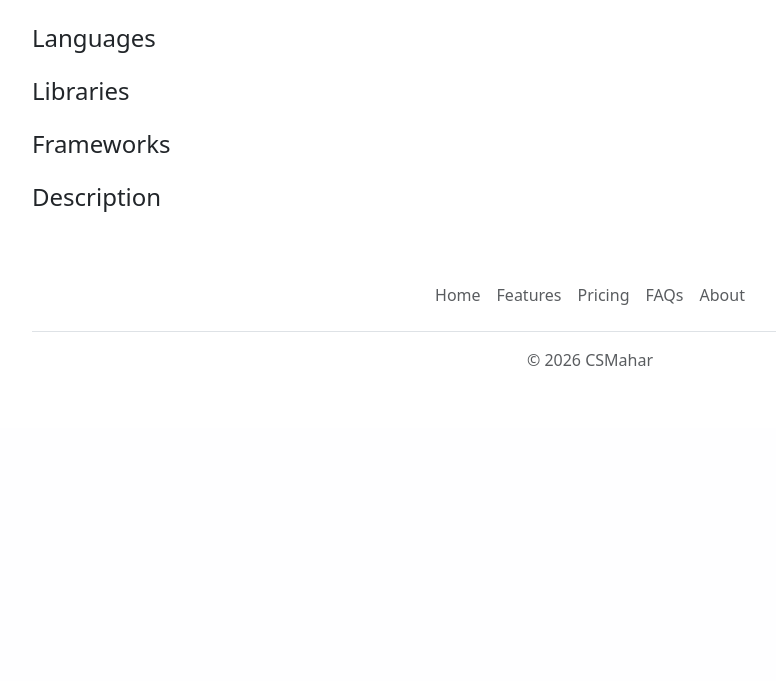
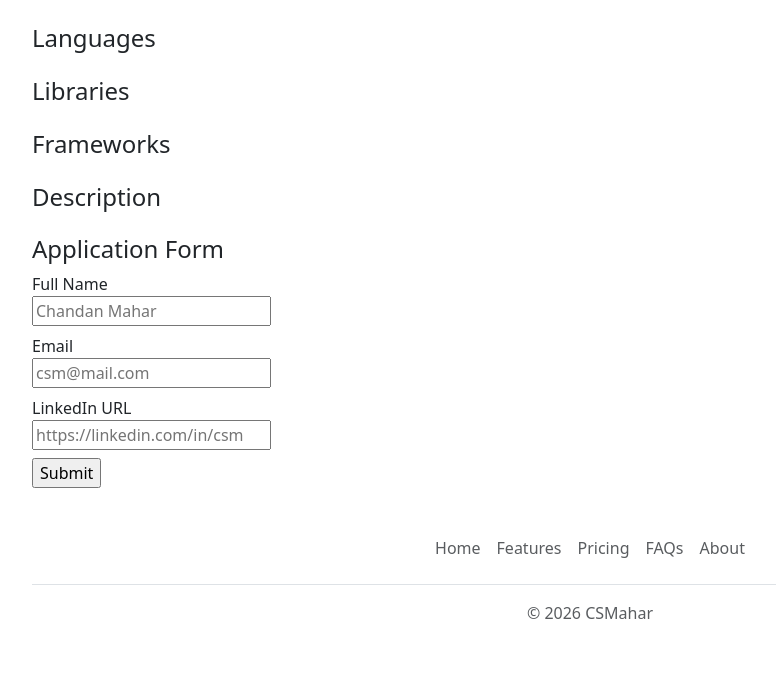
Before and after one commit to ChandanSinghMahar/Portfolio-Website, a Flask app: template templates/projectpage.html in a window 1280 px wide. Shown: the part 405-1086 px from the top of the page, without its empty margins (50-826 px from the left). Before the commit the page ends 771 px from the top, so only its background shows below. Run offline with Flask 3, Linux system fonts and the light colour scheme; the template is opened without the code that fills it, so the values that code supplies are empty.

Commit message:
application form rough draft and submit button

```diff
--- a/api/index.py
+++ b/api/index.py
@@ -1,4 +1,4 @@
-from flask import Flask, render_template, jsonify
+from flask import Flask, render_template, jsonify, request
 from database.database import load_projects_from_db, load_project_from_db
 
 app = Flask(
@@ -25,9 +25,16 @@ def list_project():
 @app.route("/project/<int:id>")
 def show_project(id):
     project =load_project_from_db(id)
+
     if not project:
         return "Not Found", 404
     return render_template("projectpage.html",project=project)
 
-# if __name__ == "__main__":
-#     app.run(host="0.0.0.0", port=5000, debug=True)
+@app.route("/project/<int:id>/apply")
+def apply_to_project(id):
+    data = request.args
+    return jsonify(data)
+
+# remove it when in production
+if __name__ == "__main__":
+    app.run(host="0.0.0.0", port=5000, debug=True)
--- /dev/null
+++ b/templates/application_form.html
@@ -0,0 +1,19 @@
+<h4>Application Form</h4>
+<form action="/project/{{project['id']}}/apply">
+    <div class="mb-2">
+        <label>Full Name</label><br>
+        <input type="text" name="full_name" placeholder="Chandan Mahar">
+    </div>
+
+    <div class="mb-2">
+        <label>Email</label><br>
+        <input type="text" name="email" placeholder="csm@mail.com">
+    </div>
+
+    <div class="mb-2">
+        <label> LinkedIn URL</label> <br>
+        <input type="text" name="email" placeholder="https://linkedin.com/in/csm">
+    </div>
+
+    <input type="submit" name="submit" >
+</form>
--- a/templates/home.html
+++ b/templates/home.html
@@ -32,8 +32,6 @@
         {% include 'Projectitem.html' %}
         {% endfor %}
       </p>
-      <h2 class="text-center mt-2 mb-4">Skills</h2>
-      <p>S1, S2</p>
       <div class="text-center">
         <a class="btn btn-primary btn-lg" href="mailto:chandanmahar007@gmail.com?subject=About%20Candidate&body=My%20name%3A%20%3CYour%20Name%3E%0D%0A%0D%0AQueries%3A%20%3CWhat%20is%20your%20query%3E%0D%0A%0D%0AMy%20LikedIn%20link%3A%20%3ClinkedIn%20link%3E">
           Contact Us</a>
--- a/templates/projectpage.html
+++ b/templates/projectpage.html
@@ -28,9 +28,9 @@
                     <li>{{line}}</li>
                     {% endfor %}
                 </ul>
-                {% include "footer.html" %}
             </div>
-            </div>
+            {% include 'application_form.html' %}
+        </div>
+        {% include "footer.html" %}
     </body>
-
 </html>
```
